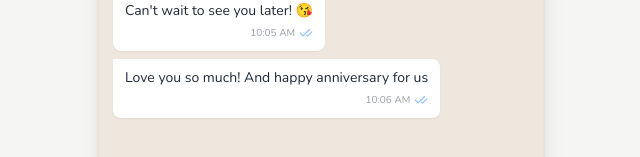
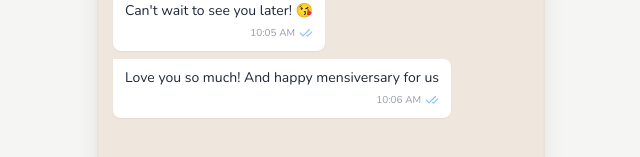
Before and after one commit to giftinn/formyman-keitaro, a React (Vite) app: page /#/ in a window 1280 px wide. Shown: the part 395-552 px from the top of the page, without its empty margins (319-959 px from the left). Built offline with nearby package versions, Linux system fonts and the light colour scheme.

Commit message:
Update anniversary message to 'mensiversary'

```diff
--- a/src/components/BubbleChat/BubbleChat.tsx
+++ b/src/components/BubbleChat/BubbleChat.tsx
@@ -16,7 +16,7 @@ const messages: Message[] = [
   { id: 3, text: "I'm so lucky to have you.", sender: 'partner', time: '10:02 AM' },
   { id: 4, text: "You make every day better.", sender: 'partner', time: '10:03 AM' },
   { id: 5, text: "Can't wait to see you later! 😘", sender: 'partner', time: '10:05 AM' },
-  { id: 6, text: "Love you so much! And happy anniversary for us", sender: 'partner', time: '10:06 AM' },
+  { id: 6, text: "Love you so much! And happy mensiversary for us", sender: 'partner', time: '10:06 AM' },
 ];
 
 export const BubbleChat: React.FC = () => {
```
